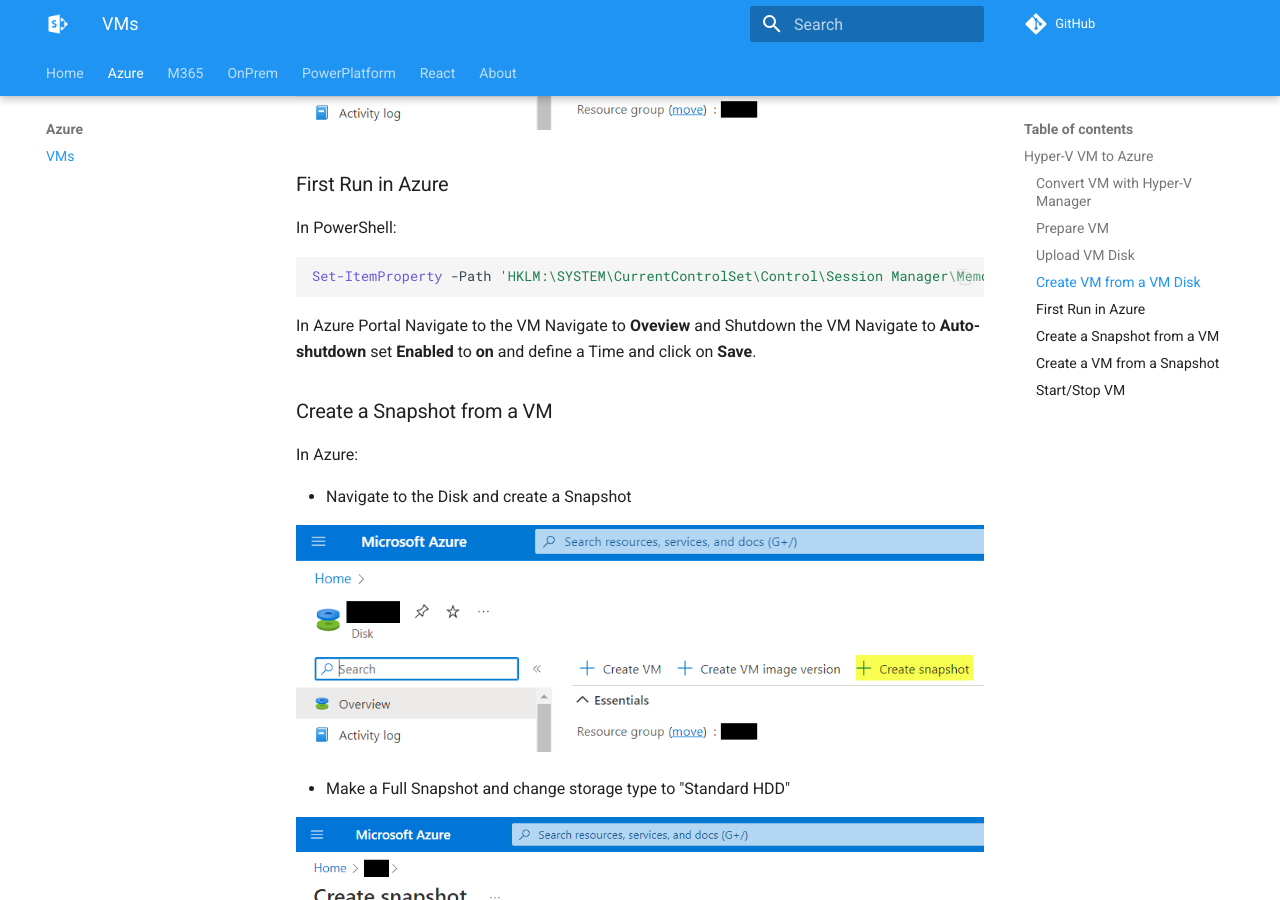
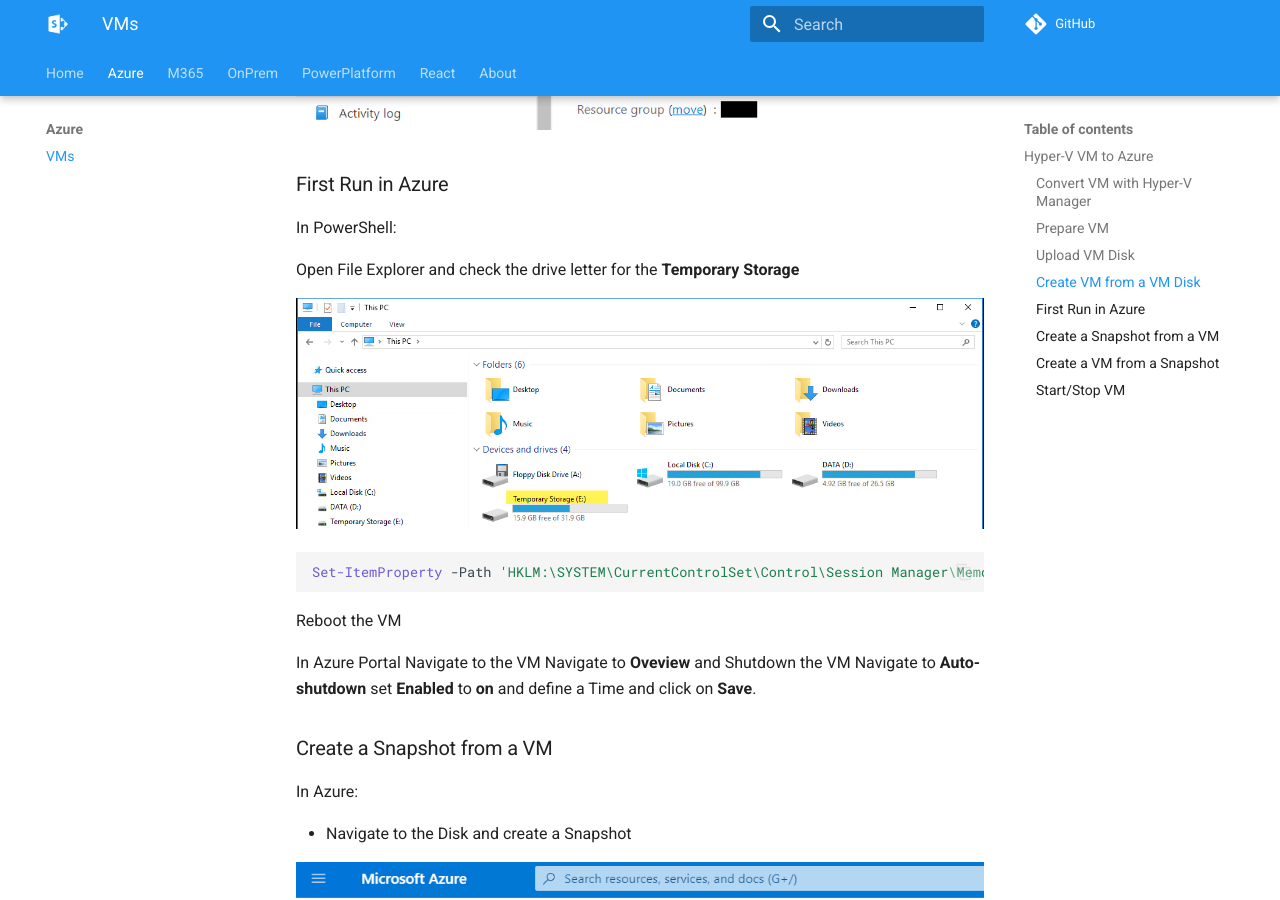
Before and after one commit to Kusi1975/spkb, an MkDocs documentation site: the page built from docs/Azure/VMs/index.md, in a window 1280 px wide and 900 px high, scrolled down 7390 px. Built offline with MkDocs 1.6.1 and Material for MkDocs 9.7.7, drawn with Linux system fonts in a browser that asks for light colours; comment, search, counter and statistics services are not loaded.

Commit message:
Add set Temporary Storage

````diff
--- a/docs/Azure/VMs/index.md
+++ b/docs/Azure/VMs/index.md
@@ -212,9 +212,15 @@
 
 In PowerShell:
 
+Open File Explorer and check the drive letter for the **Temporary Storage**
+
+![Temporary Storage](./assets/AzureTemporaryStorage.png)
+
 ```powershell
-Set-ItemProperty -Path 'HKLM:\SYSTEM\CurrentControlSet\Control\Session Manager\Memory Management' -Name PagingFiles -Value 'D:\pagefile.sys' -Type MultiString -Force
+Set-ItemProperty -Path 'HKLM:\SYSTEM\CurrentControlSet\Control\Session Manager\Memory Management' -Name PagingFiles -Value '<Drive Letter>:\pagefile.sys' -Type MultiString -Force
 ```
+
+Reboot the VM
 
 In Azure Portal
 Navigate to the VM
````
Also changed, not shown: docs/Azure/VMs/assets/AzureTemporaryStorage.png (added).
